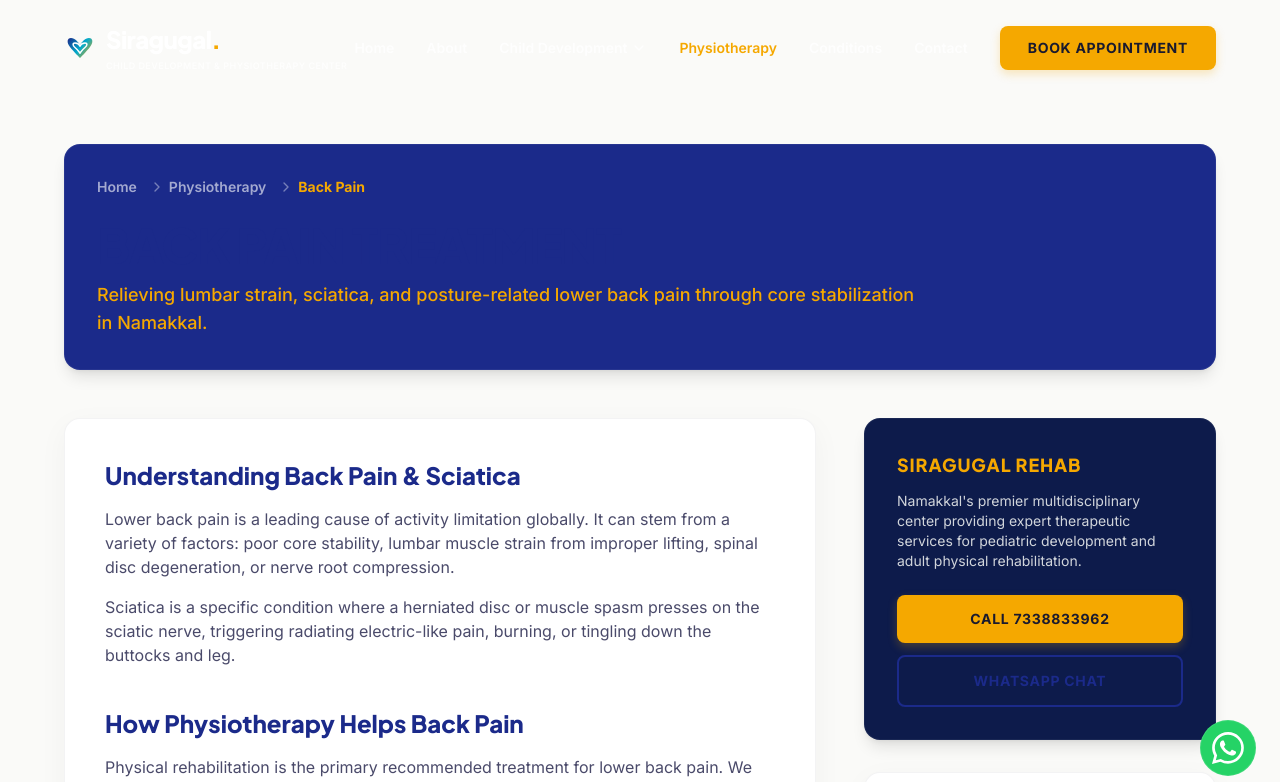
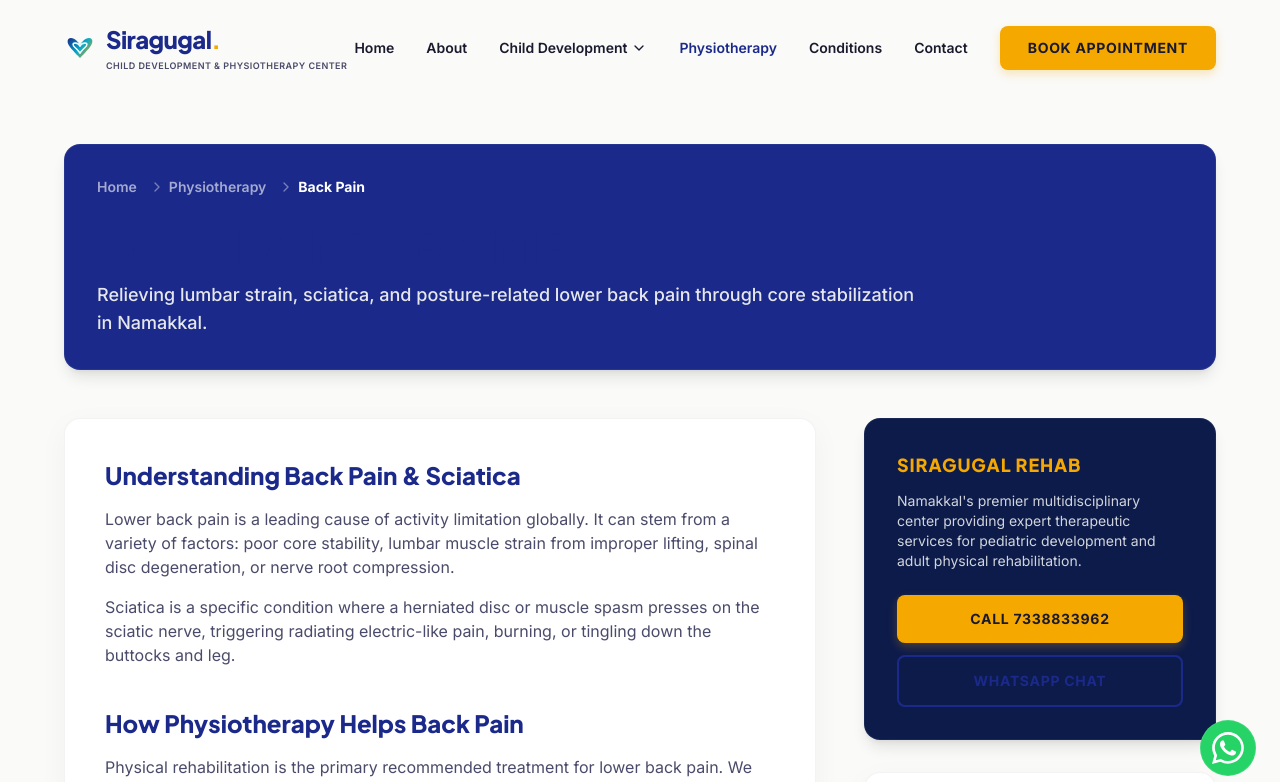
Before and after one commit to actionhoodai-dev/siragugal-child-development-physiotheraphy-clinic, a Next.js app: page /physiotherapy/back-pain in a window 1280 px wide. Shown: the top 782 px of the page. Built offline with nearby package versions, Linux system fonts and the light colour scheme.

Commit message:
Revert Navbar text colors back to original dark blue/slate, and change ServiceInternalLayout active breadcrumb and tagline description text to white for optimal contrast in page header sections

```diff
--- a/components/layout/Navbar.tsx
+++ b/components/layout/Navbar.tsx
@@ -110,14 +110,10 @@ export default function Navbar() {
           <Link href="/" className="flex items-center space-x-2.5 flex-shrink-0 focus:outline-none" aria-label="Siragugal Home">
             <WingsLogo />
             <div className="flex flex-col">
-              <span className={`font-display text-xl md:text-2xl font-extrabold tracking-tight leading-none transition-colors duration-300 ${
-                isScrolled ? 'text-primary' : 'text-primary md:text-white'
-              }`}>
+              <span className="font-display text-xl md:text-2xl font-extrabold text-primary tracking-tight leading-none">
                 Siragugal<span className="text-secondary font-black">.</span>
               </span>
-              <span className={`text-[9px] font-semibold uppercase tracking-wider mt-1 hidden lg:block transition-colors duration-300 ${
-                isScrolled ? 'text-text-mid' : 'text-text-mid md:text-white/75'
-              }`}>
+              <span className="text-[9px] font-semibold text-text-mid uppercase tracking-wider mt-1 hidden lg:block">
                 Child Development & Physiotherapy Center
               </span>
             </div>
@@ -127,21 +123,13 @@ export default function Navbar() {
           <div className="hidden md:flex items-center space-x-8">
             <Link
               href="/"
-              className={`font-semibold text-sm transition-colors duration-300 ${
-                isScrolled
-                  ? pathname === '/' ? 'text-primary' : 'text-text-dark hover:text-primary'
-                  : pathname === '/' ? 'text-primary md:text-secondary font-bold' : 'text-text-dark md:text-white/80 md:hover:text-white'
-              }`}
+              className={`font-semibold text-sm transition-colors hover:text-primary ${pathname === '/' ? 'text-primary' : 'text-text-dark'}`}
             >
               Home
             </Link>
             <Link
               href="/about"
-              className={`font-semibold text-sm transition-colors duration-300 ${
-                isScrolled
-                  ? pathname === '/about' ? 'text-primary' : 'text-text-dark hover:text-primary'
-                  : pathname === '/about' ? 'text-primary md:text-secondary font-bold' : 'text-text-dark md:text-white/80 md:hover:text-white'
-              }`}
+              className={`font-semibold text-sm transition-colors hover:text-primary ${pathname === '/about' ? 'text-primary' : 'text-text-dark'}`}
             >
               About
             </Link>
@@ -156,10 +144,8 @@ export default function Navbar() {
                 href="/child-development"
                 onMouseEnter={() => setDropdownOpen(true)}
                 onClick={() => setDropdownOpen(false)}
-                className={`flex items-center font-semibold text-sm transition-colors duration-300 focus:outline-none ${
-                  isScrolled
-                    ? pathname.startsWith('/child-development') ? 'text-primary' : 'text-text-dark hover:text-primary'
-                    : pathname.startsWith('/child-development') ? 'text-primary md:text-secondary font-bold' : 'text-text-dark md:text-white/80 md:hover:text-white'
+                className={`flex items-center font-semibold text-sm transition-colors hover:text-primary focus:outline-none ${
+                  pathname.startsWith('/child-development') ? 'text-primary' : 'text-text-dark'
                 }`}
               >
                 Child Development
@@ -206,31 +192,19 @@ export default function Navbar() {
 
             <Link
               href="/physiotherapy"
-              className={`font-semibold text-sm transition-colors duration-300 ${
-                isScrolled
-                  ? pathname.startsWith('/physiotherapy') ? 'text-primary' : 'text-text-dark hover:text-primary'
-                  : pathname.startsWith('/physiotherapy') ? 'text-primary md:text-secondary font-bold' : 'text-text-dark md:text-white/80 md:hover:text-white'
-              }`}
+              className={`font-semibold text-sm transition-colors hover:text-primary ${pathname.startsWith('/physiotherapy') ? 'text-primary' : 'text-text-dark'}`}
             >
               Physiotherapy
             </Link>
             <Link
               href="/conditions"
-              className={`font-semibold text-sm transition-colors duration-300 ${
-                isScrolled
-                  ? pathname === '/conditions' ? 'text-primary' : 'text-text-dark hover:text-primary'
-                  : pathname === '/conditions' ? 'text-primary md:text-secondary font-bold' : 'text-text-dark md:text-white/80 md:hover:text-white'
-              }`}
+              className={`font-semibold text-sm transition-colors hover:text-primary ${pathname === '/conditions' ? 'text-primary' : 'text-text-dark'}`}
             >
               Conditions
             </Link>
             <Link
               href="/contact"
-              className={`font-semibold text-sm transition-colors duration-300 ${
-                isScrolled
-                  ? pathname === '/contact' ? 'text-primary' : 'text-text-dark hover:text-primary'
-                  : pathname === '/contact' ? 'text-primary md:text-secondary font-bold' : 'text-text-dark md:text-white/80 md:hover:text-white'
-              }`}
+              className={`font-semibold text-sm transition-colors hover:text-primary ${pathname === '/contact' ? 'text-primary' : 'text-text-dark'}`}
             >
               Contact
             </Link>
--- a/components/shared/BreadcrumbNav.tsx
+++ b/components/shared/BreadcrumbNav.tsx
@@ -29,7 +29,7 @@ export default function BreadcrumbNav({ items }: BreadcrumbNavProps) {
                 {item.name}
               </Link>
             ) : (
-              <span className="text-secondary font-bold" aria-current="page">
+              <span className="text-white font-bold" aria-current="page">
                 {item.name}
               </span>
             )}
--- a/components/shared/ServiceInternalLayout.tsx
+++ b/components/shared/ServiceInternalLayout.tsx
@@ -37,7 +37,7 @@ export default function ServiceInternalLayout({
             <h1 className="text-2xl sm:text-3xl md:text-4xl lg:text-5xl font-display font-extrabold uppercase tracking-tight leading-tight">
               {title}
             </h1>
-            <p className="text-sm sm:text-base md:text-lg font-medium text-secondary leading-relaxed">
+            <p className="text-sm sm:text-base md:text-lg font-medium text-gray-200 leading-relaxed">
               {boldSentence}
             </p>
           </div>
```
